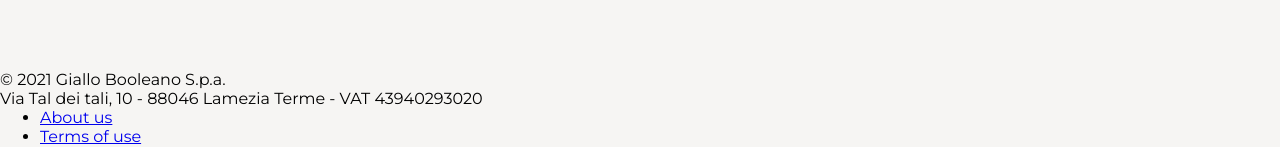
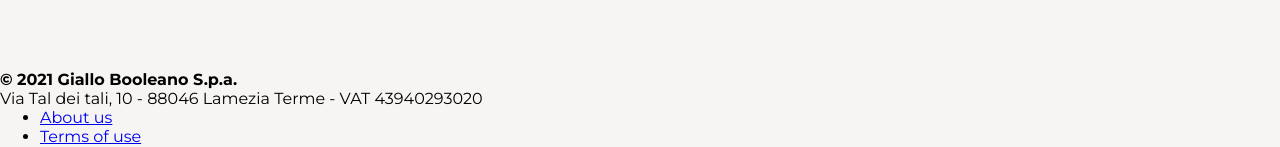
Before and after one commit to vmqxdv/htmlcss-responsive-layout, a plain HTML site: page index.html in a window 1280 px wide. Shown: the part 2342-2489 px from the top of the page. Drawn offline with Linux system fonts and the light colour scheme.

Commit message:
style: evidenziato testo footer

```diff
--- a/index.html
+++ b/index.html
@@ -90,7 +90,7 @@
   </main>
 
   <footer>
-    <div class="copyright">© 2021 Giallo Booleano S.p.a.</div>
+    <div class="copyright"><b>© 2021 Giallo Booleano S.p.a.</b></div>
     <div class="indirizzo">Via Tal dei tali, 10 - 88046 Lamezia Terme - VAT 43940293020</div>
     <ul>
       <li><a href="#">About us</a></li>
```
